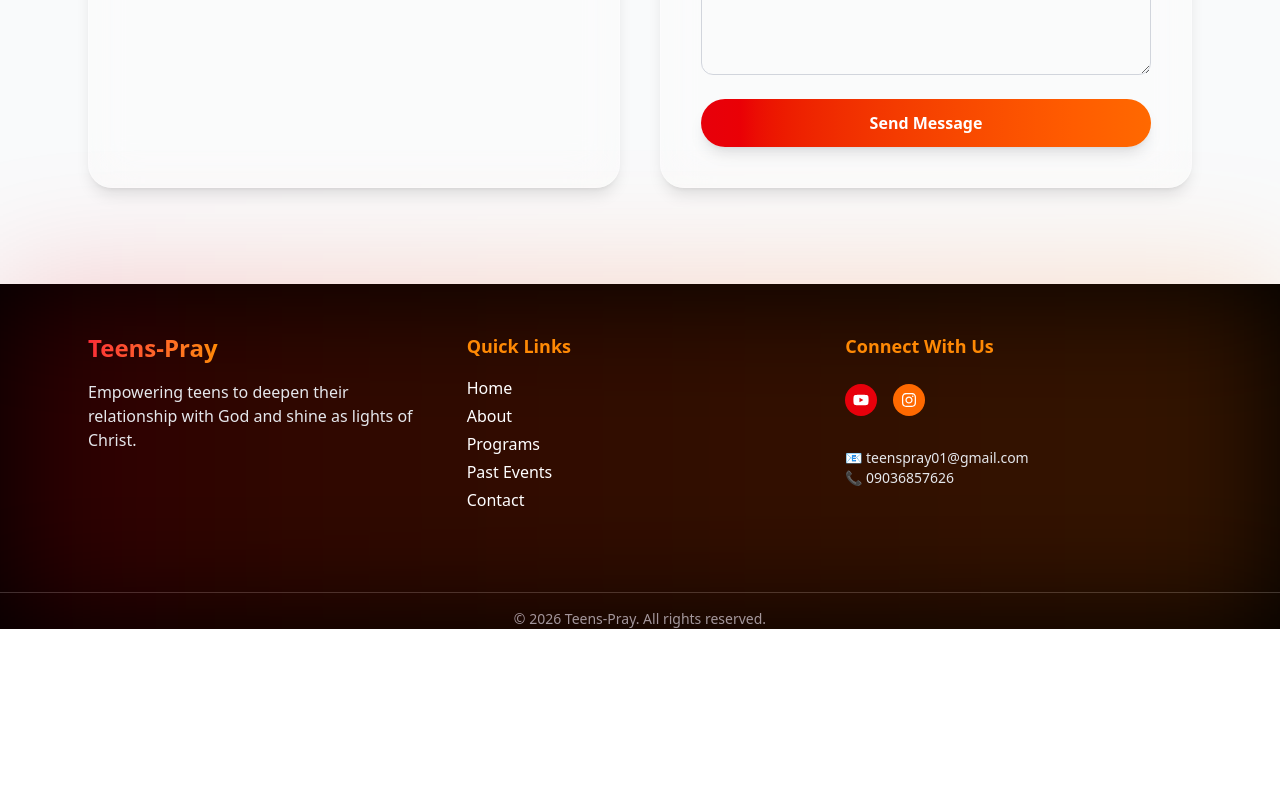
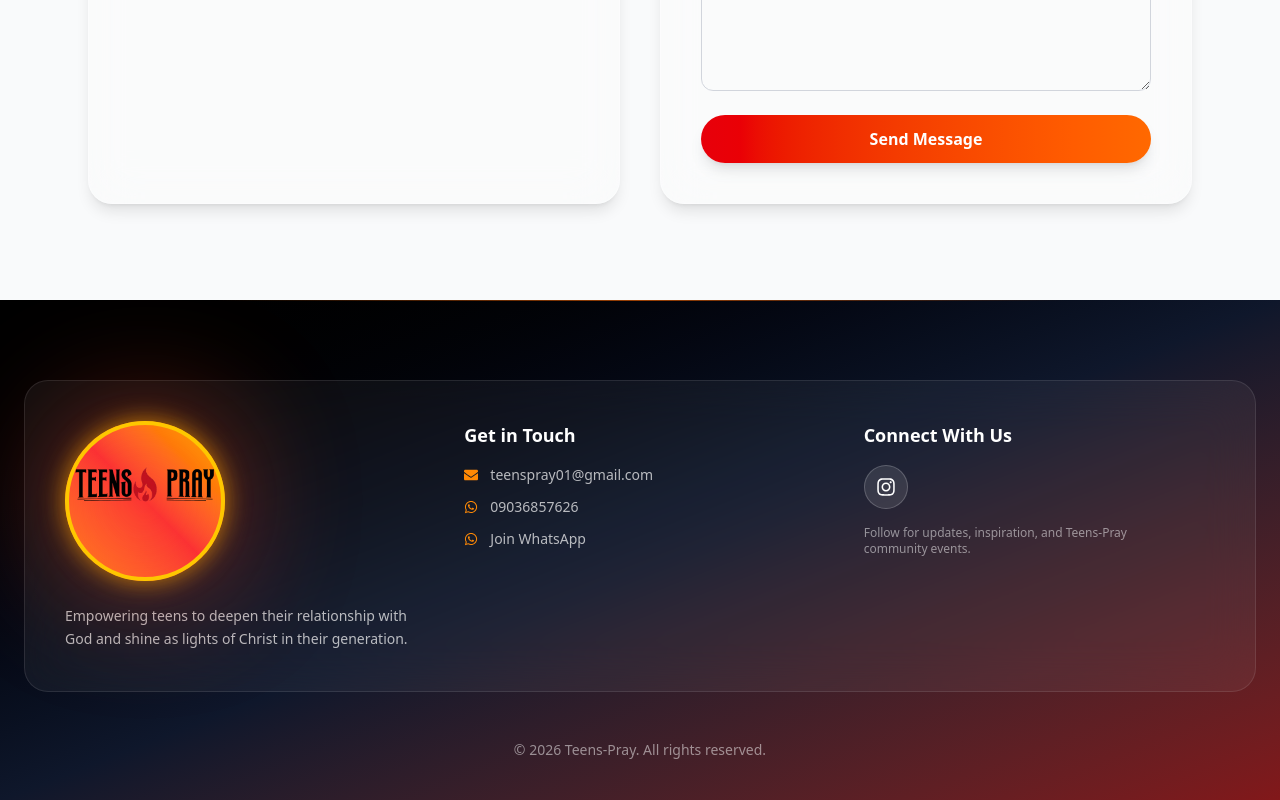
Before and after one commit to Dev-Tee06/teens-pray, a React (Vite) app: page /contact in a window 1280 px wide. Shown: the part 880-1680 px from the top of the page. Before the commit the page ends 1509 px from the top, so only its background shows below. Built offline with nearby package versions, Linux system fonts and the light colour scheme.

Commit message:
changed the navbar and the footer

```diff
--- a/src/Components/Footer.jsx
+++ b/src/Components/Footer.jsx
@@ -1,89 +1,103 @@
-import { FaInstagram, FaYoutube } from "react-icons/fa";
+import { FaInstagram, FaWhatsapp, FaEnvelope } from "react-icons/fa";
+import logo from "../assets/teenslogo.png"; // Teens-Pray logo
+
+const WHATSAPP_LINK = "https://chat.whatsapp.com/C5xbPYMDNbJ5IvP0zQgjOW";
 
 export default function Footer() {
   return (
-    <footer className="bg-black text-white relative z-10">
-      {/* Background gradient and blur for glass effect */}
-      <div className="absolute inset-0 bg-gradient-to-r from-red-600/20 to-orange-500/20 blur-3xl"></div>
+    <footer className="relative bg-gradient-to-br from-black via-slate-900 to-red-900 text-white pt-20 pb-10 overflow-hidden">
+      {/* Top Glow Divider */}
+      <div className="absolute top-0 left-1/2 -translate-x-1/2 w-2/3 h-px bg-gradient-to-r from-transparent via-orange-500/60 to-transparent" />
 
-      <div className="relative max-w-6xl mx-auto px-6 py-12 grid md:grid-cols-3 gap-8">
-        {/* Logo / Name */}
-        <div className="flex flex-col gap-4">
-          <h1 className="text-2xl font-extrabold text-white">
-            <span className="bg-gradient-to-r from-red-500 to-orange-400 bg-clip-text text-transparent">
-              Teens-Pray
-            </span>
-          </h1>
-          <p className="text-gray-200">
-            Empowering teens to deepen their relationship with God and shine as
-            lights of Christ.
+      <div className="max-w-7xl mx-auto px-6">
+        {/* Main Content */}
+        <div className="grid gap-12 md:grid-cols-3 backdrop-blur-xl bg-white/5 border border-white/10 rounded-3xl p-10 relative z-10">
+          {/* BRANDING */}
+          <div className="flex flex-col gap-4 items-center md:items-start">
+            <div className="relative">
+              {/* Bright inner background circle */}
+              <div className="absolute inset-0 rounded-full bg-gradient-to-tr from-orange-400 via-red-500 to-yellow-400 z-0"></div>
+              {/* Glow behind logo */}
+              <div className="absolute -inset-2 rounded-full bg-gradient-to-tr from-orange-400 via-red-500 to-orange-500 opacity-50 blur-3xl z-10"></div>
+              <img
+                src={logo}
+                alt="Teens-Pray"
+                className="relative h-40 w-40 object-cover rounded-full border-4 border-yellow-400 shadow-[0_0_25px_rgba(255,165,0,0.7)] z-20"
+              />
+            </div>
+            <p className="mt-2 text-white/70 text-sm leading-relaxed max-w-sm text-center md:text-left">
+              Empowering teens to deepen their relationship with God and shine
+              as lights of Christ in their generation.
             </p>
           </div>
 
-        {/* Quick Links */}
-        <div className="flex flex-col gap-2">
-          <h3 className="font-semibold text-lg text-orange-400 mb-2">
-            Quick Links
+          {/* CONTACT */}
+          <div className="flex flex-col items-center md:items-start">
+            <h3 className="text-lg font-semibold text-white mb-4">
+              Get in Touch
             </h3>
-          <ul className="space-y-1">
-            <li>
-              <a href="/" className="hover:text-red-500 transition">
-                Home
+
+            <div className="space-y-3 text-white/70 text-sm">
+              <a
+                href="mailto:teenspray01@gmail.com"
+                className="flex items-center gap-3 hover:text-orange-400 transition"
+              >
+                <FaEnvelope className="text-orange-400" />
+                teenspray01@gmail.com
               </a>
-            </li>
-            <li>
-              <a href="/about" className="hover:text-red-500 transition">
-                About
+
+              <a
+                href="tel:09036857626"
+                className="flex items-center gap-3 hover:text-orange-400 transition"
+              >
+                <FaWhatsapp className="text-orange-400" />
+                09036857626
               </a>
-            </li>
-            <li>
-              <a href="/programs" className="hover:text-red-500 transition">
-                Programs
+
+              <a
+                href={WHATSAPP_LINK}
+                target="_blank"
+                rel="noreferrer"
+                className="flex items-center gap-3 hover:text-orange-400 transition"
+              >
+                <FaWhatsapp className="text-orange-400" />
+                Join WhatsApp
               </a>
-            </li>
-            <li>
-              <a href="/events" className="hover:text-red-500 transition">
-                Past Events
-              </a>
-            </li>
-            <li>
-              <a href="/contact" className="hover:text-red-500 transition">
-                Contact
-              </a>
-            </li>
-          </ul>
-        </div>
-
-        {/* Social Media & Contact */}
-        <div className="flex flex-col gap-4">
-          <h3 className="font-semibold text-lg text-orange-400 mb-2">
-            Connect With Us
-          </h3>
-          <div className="flex gap-4">
-            <a
-              href="https://www.youtube.com/@TeensPray01"
-              className="p-2 rounded-full bg-red-600 hover:bg-red-500 transition"
-            >
-              <FaYoutube />
-            </a>
-            <a
-              href="https://www.instagram.com/teenspray01?igsh=MWo3NTdsOG9zZHRseg%3D%3D&utm_source=qr"
-              className="p-2 rounded-full bg-orange-500 hover:bg-orange-400 transition"
-            >
-              <FaInstagram />
-            </a>
-          </div>
-          <div className="text-gray-200 text-sm mt-4">
-            📧 teenspray01@gmail.com <br />
-            📞 09036857626
-          </div>
             </div>
           </div>
 
-      {/* Footer Bottom */}
-      <div className="border-t border-white/20 mt-8 pt-4 text-center text-gray-400 text-sm">
-        &copy; {new Date().getFullYear()} Teens-Pray. All rights reserved.
+          {/* SOCIALS */}
+          <div className="flex flex-col items-center md:items-start">
+            <h3 className="text-lg font-semibold text-white mb-4">
+              Connect With Us
+            </h3>
+
+            <div className="flex gap-4">
+              <a
+                href="https://www.instagram.com/teenspray01"
+                target="_blank"
+                rel="noreferrer"
+                className="w-11 h-11 rounded-full bg-white/10 border border-white/20 flex items-center justify-center hover:bg-orange-400 hover:text-black transition"
+              >
+                <FaInstagram className="text-xl" />
+              </a>
             </div>
+
+            <p className="mt-4 text-white/50 text-xs max-w-xs text-center md:text-left">
+              Follow for updates, inspiration, and Teens-Pray community events.
+            </p>
+          </div>
+        </div>
+
+        {/* BOTTOM */}
+        <div className="mt-12 text-center text-white/50 text-sm">
+          © {new Date().getFullYear()} Teens-Pray. All rights reserved.
+        </div>
+      </div>
+
+      {/* Optional Background Glow */}
+      <div className="absolute -top-20 -left-20 w-96 h-96 bg-red-900/20 rounded-full blur-3xl -z-10"></div>
+      <div className="absolute -bottom-20 -right-20 w-96 h-96 bg-orange-500/10 rounded-full blur-3xl -z-10"></div>
     </footer>
   );
 }
--- a/src/Components/Navbar.jsx
+++ b/src/Components/Navbar.jsx
@@ -12,13 +12,21 @@ export default function Navbar() {
 
   return (
     <nav className="bg-white shadow-md px-6 py-4 flex items-center justify-between relative z-50">
-      {/* Logo */}
-      <div className="flex items-center gap-2">
-        <img src={teenlogo} alt="Logo" className="h-30 w-auto" />
+      {/* Logo with glow */}
+      <div className="flex items-center gap-2 relative">
+        {/* Glow behind logo */}
+        <div className="absolute -inset-2 rounded-full bg-gradient-to-tr from-orange-500 via-red-600 to-yellow-400 opacity-40 blur-3xl z-0"></div>
+        {/* Inner bright circle */}
+        <div className="absolute inset-0 rounded-full bg-gradient-to-tr from-orange-400 via-red-500 to-yellow-300 z-10"></div>
+        <img
+          src={teenlogo}
+          alt="Logo"
+          className="relative h-34 w-34 object-cover rounded-full border-2 border-red-500 shadow-[0_0_20px_rgba(255,99,71,0.8)] z-20"
+        />
       </div>
 
       {/* Desktop Links */}
-      <div className="hidden mb-7 md:flex gap-6">
+      <div className="hidden md:flex gap-6">
         <NavLink to="/" className={linkClass}>
           Home
         </NavLink>
@@ -38,7 +46,7 @@ export default function Navbar() {
 
       {/* Mobile Toggle */}
       <button
-        className="md:hidden mb-8 text-2xl focus:outline-none"
+        className="md:hidden text-2xl focus:outline-none"
         onClick={() => setOpen(!open)}
         aria-label="Toggle Menu"
       >
```
Also changed, not shown: src/assets/teenslogo.png (renamed from src/assets/teenlogo (1).png). Lines whose indentation alone changed are shown as unchanged.
